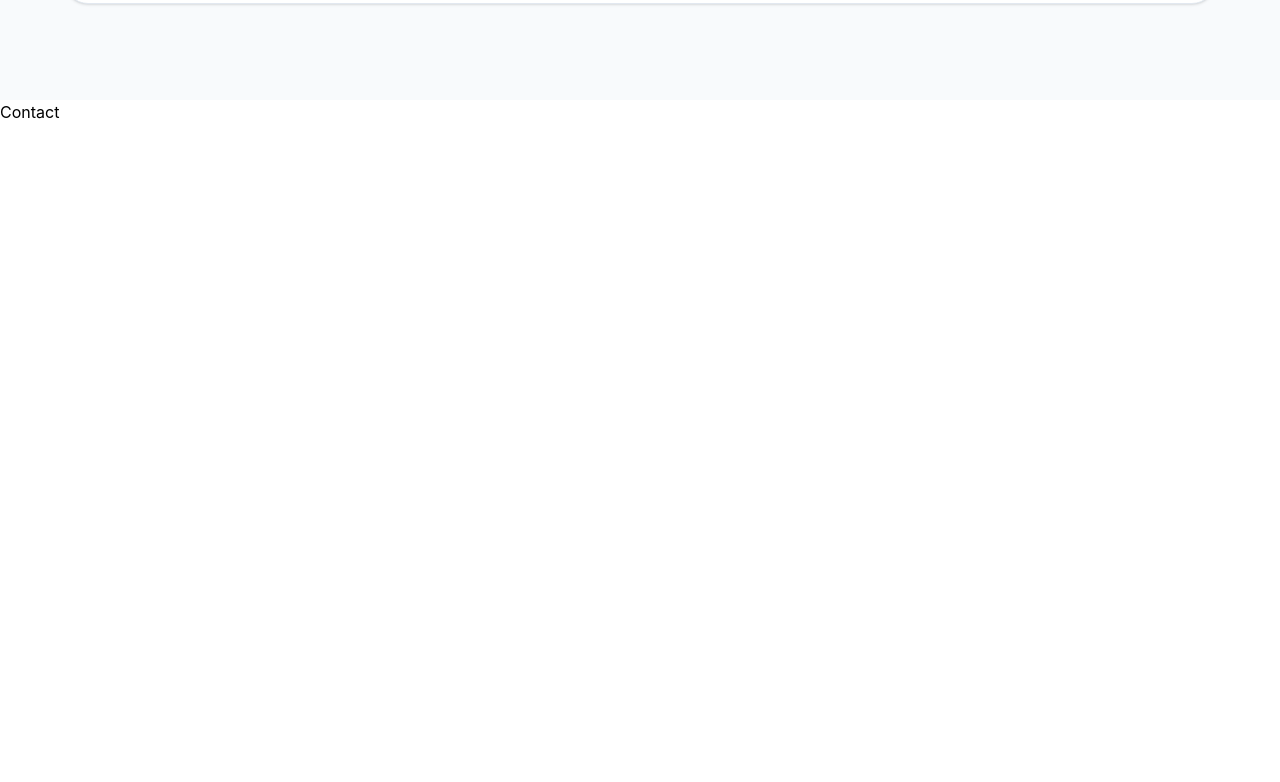
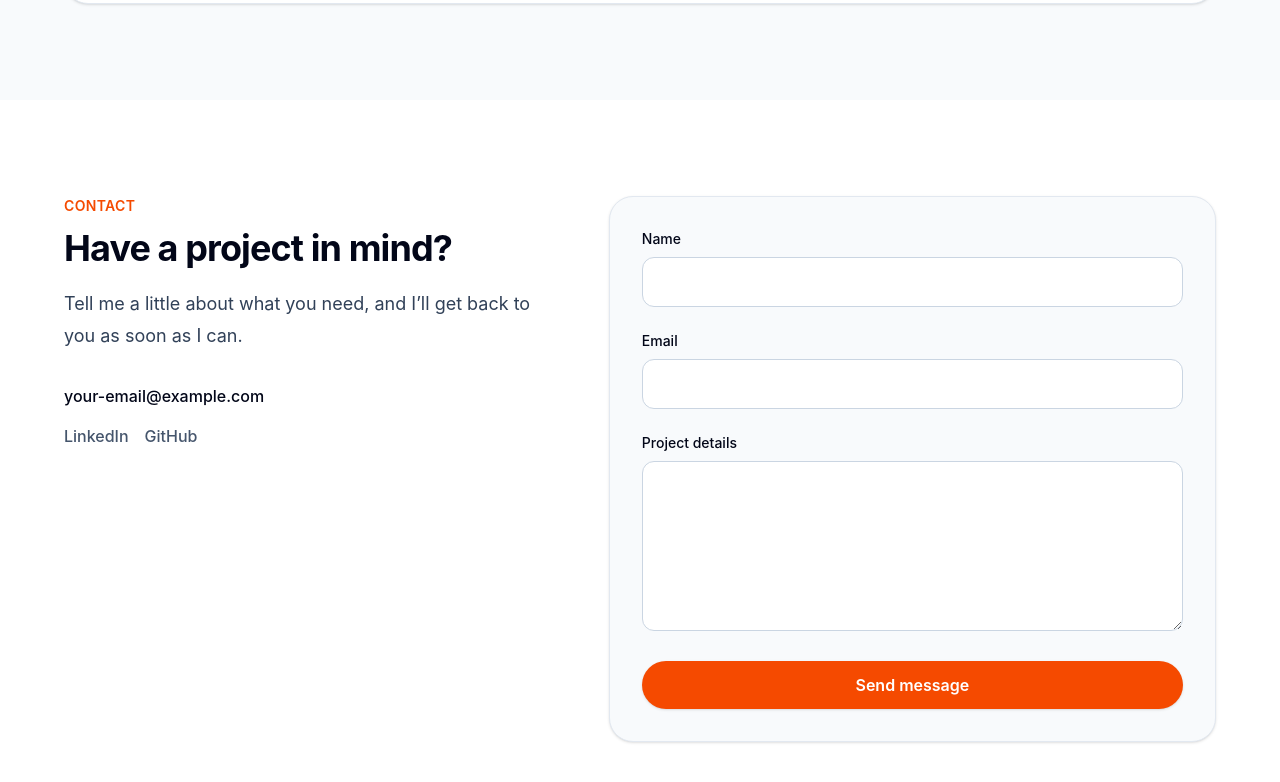
Before and after one commit to apontc/kreativit, a React (Vite) app: page / in a window 1280 px wide. Shown: the part 3009-3791 px from the top of the page. Before the commit the page ends 3133 px from the top, so only its background shows below. Built offline with nearby package versions, Linux system fonts and the light colour scheme.

Commit message:
feat: add contact section

```diff
--- a/src/App.tsx
+++ b/src/App.tsx
@@ -3,6 +3,8 @@ import { Hero } from './components/sections/Hero'
 import { Services } from './components/sections/Services'
 import { WhyKreativIT } from "./components/sections/WhyKreativIT";
 import { SelectedWork } from "./components/sections/SelectedWork";
+import { Contact } from "./components/sections/Contact";
+
 function App() {
   return (
     <>
@@ -13,7 +15,7 @@ function App() {
         <Services />
         <WhyKreativIT />
         <SelectedWork/>
-        <section id="contact">Contact</section>
+        <Contact />
       </main>
     </>
   )
--- /dev/null
+++ b/src/components/sections/Contact.tsx
@@ -0,0 +1,104 @@
+import { contact } from "../../data/contact";
+
+export function Contact() {
+  return (
+    <section id="contact" className="scroll-mt-20 bg-white px-6 py-20 sm:py-24">
+      <div className="mx-auto grid max-w-6xl gap-12 lg:grid-cols-[0.9fr_1.1fr] lg:items-start">
+        <div>
+          <p className="text-sm font-semibold uppercase tracking-wide text-orange-600">
+            {contact.eyebrow}
+          </p>
+
+          <h2 className="mt-3 text-3xl font-bold tracking-tight text-slate-950 sm:text-4xl">
+            {contact.heading}
+          </h2>
+
+          <p className="mt-5 text-lg leading-8 text-slate-700">
+            {contact.intro}
+          </p>
+
+          <div className="mt-8 space-y-4">
+            <a
+              href={`mailto:${contact.email}`}
+              className="block font-medium text-slate-950 hover:text-orange-700"
+            >
+              {contact.email}
+            </a>
+
+            <div className="flex flex-wrap gap-4">
+              {contact.links.map((link) => (
+                <a
+                  key={link.label}
+                  href={link.href}
+                  target="_blank"
+                  rel="noreferrer"
+                  className="font-medium text-slate-600 hover:text-slate-950"
+                >
+                  {link.label}
+                </a>
+              ))}
+            </div>
+          </div>
+        </div>
+
+        <form className="rounded-3xl border border-slate-200 bg-slate-50 p-6 shadow-sm sm:p-8">
+          <div className="grid gap-6">
+            <div>
+              <label
+                htmlFor="name"
+                className="block text-sm font-medium text-slate-950"
+              >
+                Name
+              </label>
+              <input
+                id="name"
+                name="name"
+                type="text"
+                autoComplete="name"
+                className="mt-2 w-full rounded-xl border border-slate-300 bg-white px-4 py-3 text-slate-950 outline-none focus:border-orange-500 focus:ring-4 focus:ring-orange-100"
+              />
+            </div>
+
+            <div>
+              <label
+                htmlFor="email"
+                className="block text-sm font-medium text-slate-950"
+              >
+                Email
+              </label>
+              <input
+                id="email"
+                name="email"
+                type="email"
+                autoComplete="email"
+                className="mt-2 w-full rounded-xl border border-slate-300 bg-white px-4 py-3 text-slate-950 outline-none focus:border-orange-500 focus:ring-4 focus:ring-orange-100"
+              />
+            </div>
+
+            <div>
+              <label
+                htmlFor="message"
+                className="block text-sm font-medium text-slate-950"
+              >
+                Project details
+              </label>
+              <textarea
+                id="message"
+                name="message"
+                rows={6}
+                className="mt-2 w-full rounded-xl border border-slate-300 bg-white px-4 py-3 text-slate-950 outline-none focus:border-orange-500 focus:ring-4 focus:ring-orange-100"
+              />
+            </div>
+
+            <button
+              type="submit"
+              className="rounded-full bg-orange-600 px-6 py-3 font-semibold text-white shadow-sm hover:bg-orange-700 focus:outline-none focus:ring-4 focus:ring-orange-200"
+            >
+              Send message
+            </button>
+          </div>
+        </form>
+      </div>
+    </section>
+  );
+}
--- /dev/null
+++ b/src/data/contact.ts
@@ -0,0 +1,30 @@
+type ContactLink = {
+  label: string;
+  href: string;
+};
+
+type ContactContent = {
+  eyebrow: string;
+  heading: string;
+  intro: string;
+  email: string;
+  links: ContactLink[];
+};
+
+export const contact: ContactContent = {
+  eyebrow: "Contact",
+  heading: "Have a project in mind?",
+  intro:
+    "Tell me a little about what you need, and I’ll get back to you as soon as I can.",
+  email: "your-email@example.com",
+  links: [
+    {
+      label: "LinkedIn",
+      href: "https://www.linkedin.com/in/your-profile",
+    },
+    {
+      label: "GitHub",
+      href: "https://github.com/your-username",
+    },
+  ],
+};
```
